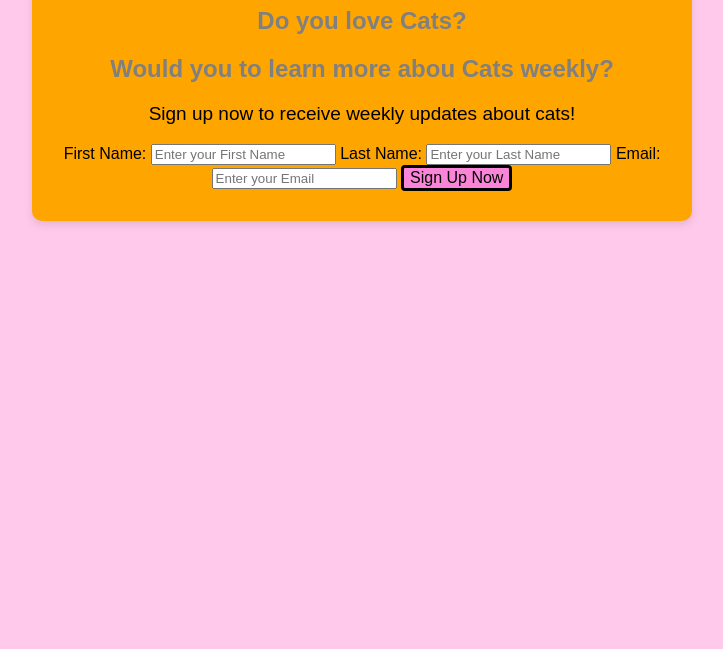
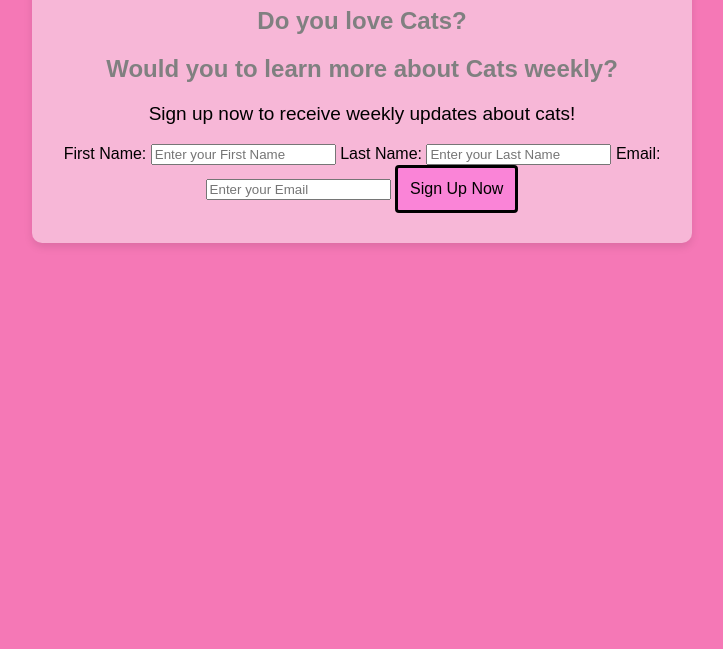
Before and after one commit to ITMD-362-Fall-Rita-Sanabria/Project-1, a plain HTML site: page index.html in a window 1280 px wide. Shown: the part 151-800 px from the top of the page, without its empty margins (278-1001 px from the left). Drawn offline with Linux system fonts and the light colour scheme.

Commit message:
fixing color design of page

```diff
--- a/index.html
+++ b/index.html
@@ -11,7 +11,7 @@
 	<main>
 		<h1>Join our CATalog!</h1>
 		<h2>Do you love Cats?</h2>
-		<h2>Would you to learn more abou Cats weekly?</h2>
+		<h2>Would you to learn more about Cats weekly?</h2>
 		<p>Sign up now to receive weekly updates about cats!</p>
 
 		<form class="singup-form" id="signupform">
--- a/screen.css
+++ b/screen.css
@@ -1,13 +1,13 @@
 
 body {
 	font-family: Arial, sans-serif;
-	background-color: #ffc9eb;
+	background-color: #f578b6;
 	text-align: center;
 	padding: 20px;
 }
 
 main {
-	background-color: orange;
+	background-color: #f7b7d7;
 	border-radius: 10px;
 	box-shadow: 0 4px 8px rgba(0, 0, 0, 0.1);
 	max-width: 600px;
@@ -18,7 +18,7 @@ main {
 button {
 	background-color:#fa84d7;
 	color: black;
-	padding 12px;
+	padding: 12px;
 	border: solid;
 	border-radius: 4px;
 	cursor: pointer;
```
